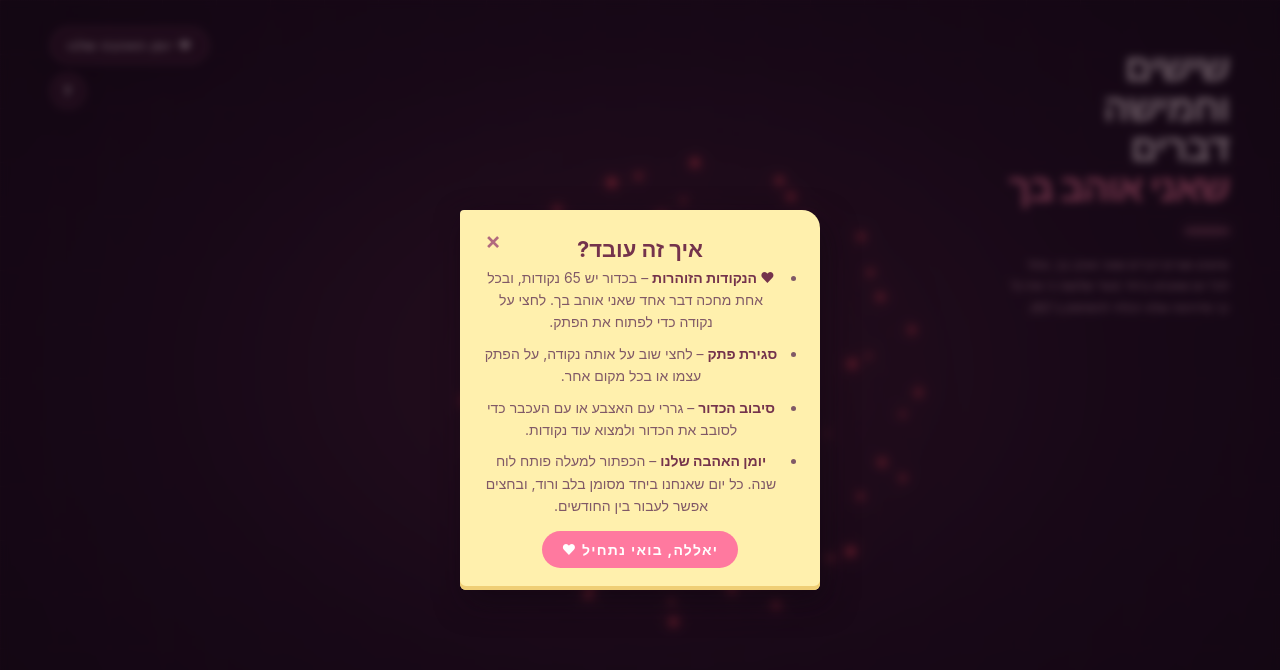
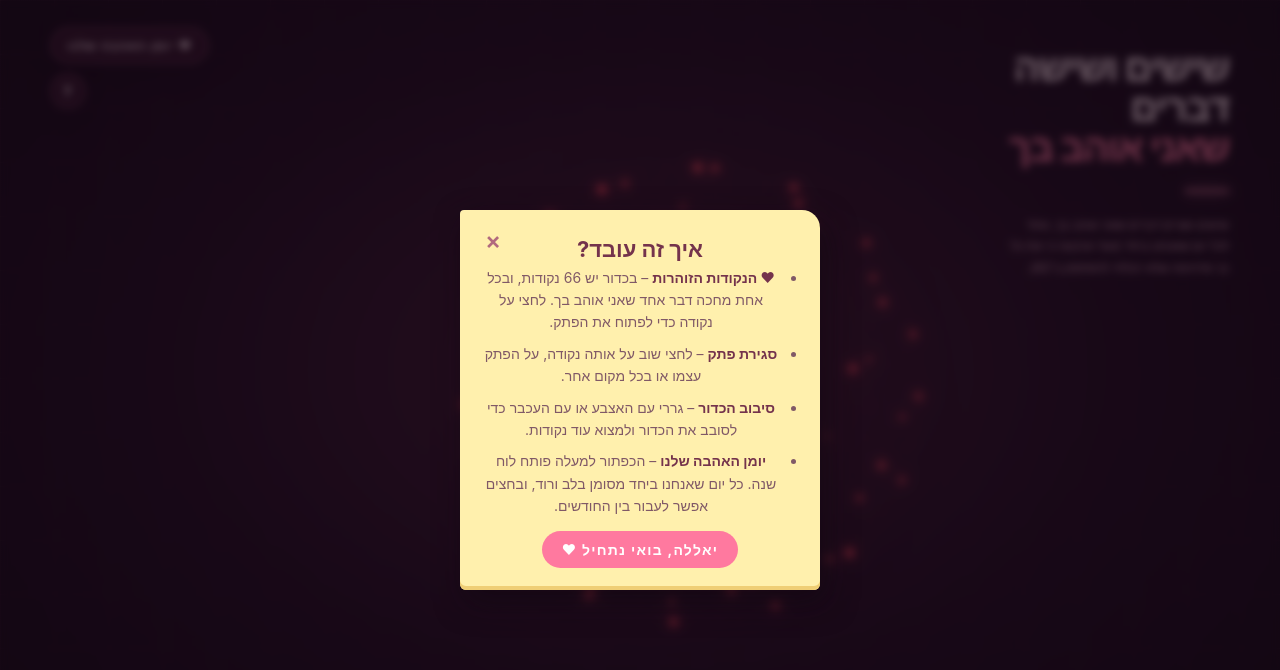
Before and after one commit to ai39596/62_things_I_love_about_you, a plain HTML site: page index.html in a window 1280 px wide. Drawn offline with Linux system fonts and the light colour scheme.

Commit message:
Update index.html

```diff
--- a/index.html
+++ b/index.html
@@ -11,6 +11,7 @@ const notes = [
     "זה שאת חכמה ושאני כל הזמן לומד ממך דברים חדשים. אני אוהב לשמוע איך את חושבת ולראות דברים מנקודת המבט שלך.",
     "זה שאת מזכירה לי לראות דברים בחיוביות",
     "זה שאני יכול לסמוך עלייך",
+"החריצות שלך. את קצה מוקדם ועובדת קשה וזה ממש מעורר השראה!",
     "זה שאני מרגיש בטוח לידך",
     "זה שאני יכול להינות איתך מדברים פשוטים",
     "העיניים היפות והמקסימות שלך שכיף לי להסתכל בהן",
@@ -98,8 +99,8 @@ document.addEventListener('DOMContentLoaded', () => {
     document.documentElement.lang = 'he';
     document.documentElement.dir = 'rtl';
     document.title = 'שישים וחמישה דברים שאני אוהב בך';
-    document.querySelector('.side h1').innerHTML = 'שישים וחמישה דברים<br><span style="color:var(--site-primary)">שאני אוהב בך</span>';
-    document.querySelector('.side p').textContent = 'שישים ושניים דברים שאני אוהב בך, אחד לכל יום שאנחנו ביחד (ועוד שלושה כי את כל כך מדהימה שלא יכולתי להסתפק ב־62).';
+    document.querySelector('.side h1').innerHTML = 'שישים ושישה דברים<br><span style="color:var(--site-primary)">שאני אוהב בך</span>';
+    document.querySelector('.side p').textContent = 'שישים ושניים דברים שאני אוהב בך, אחד לכל יום שאנחנו ביחד (ועוד ארבעה כי את כל כך מדהימה שלא יכולתי להסתפק ב־62).';
     document.querySelector('.brand').innerHTML = 'LOEVE<span style="color:#e9a7bf"> / פתקים</span>';
     document.querySelector('.eyebrow').textContent = 'עולם של רגעים קטנים';
     document.querySelector('.status').lastChild.textContent = ' האהבה באוויר';
```
